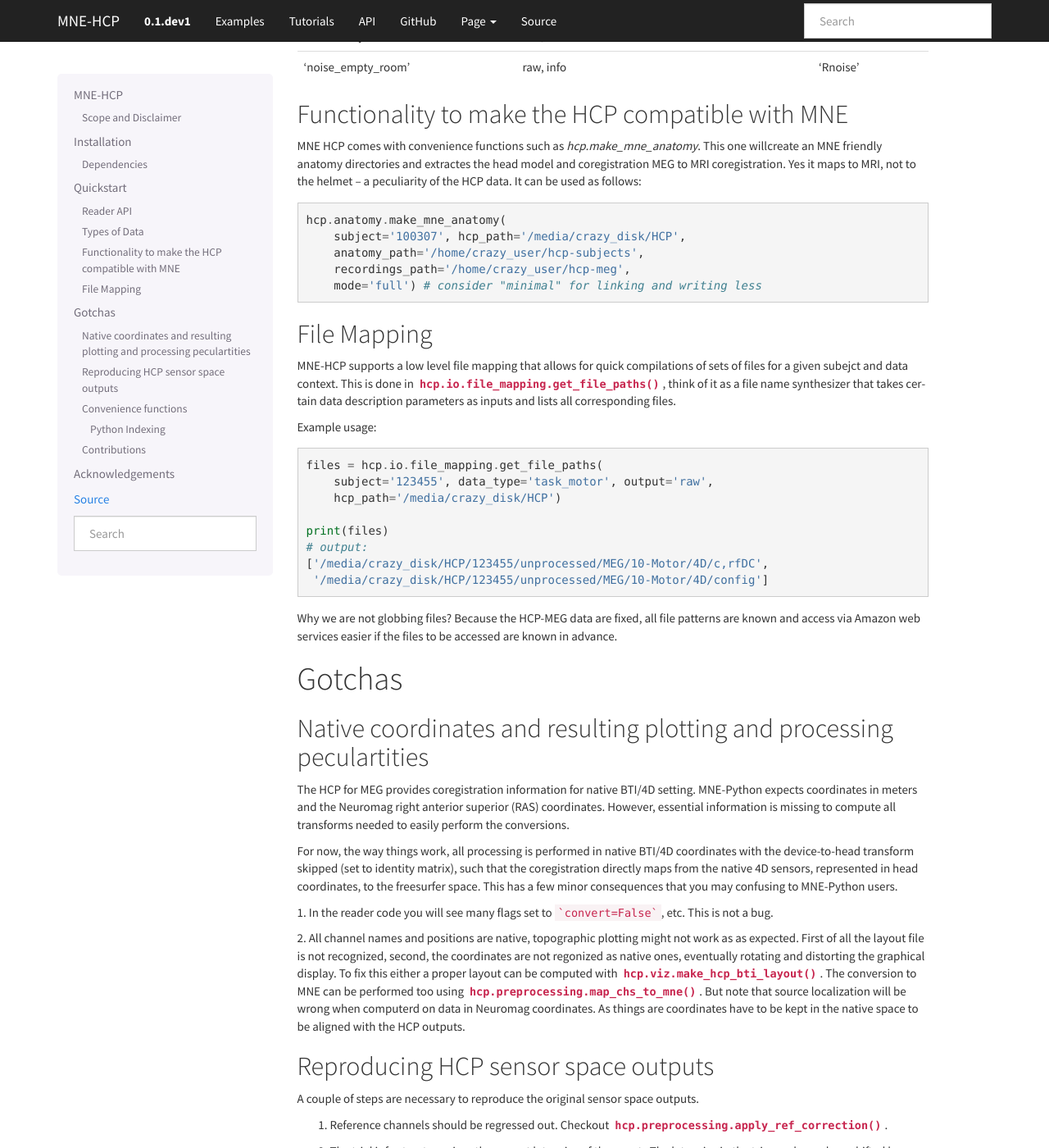
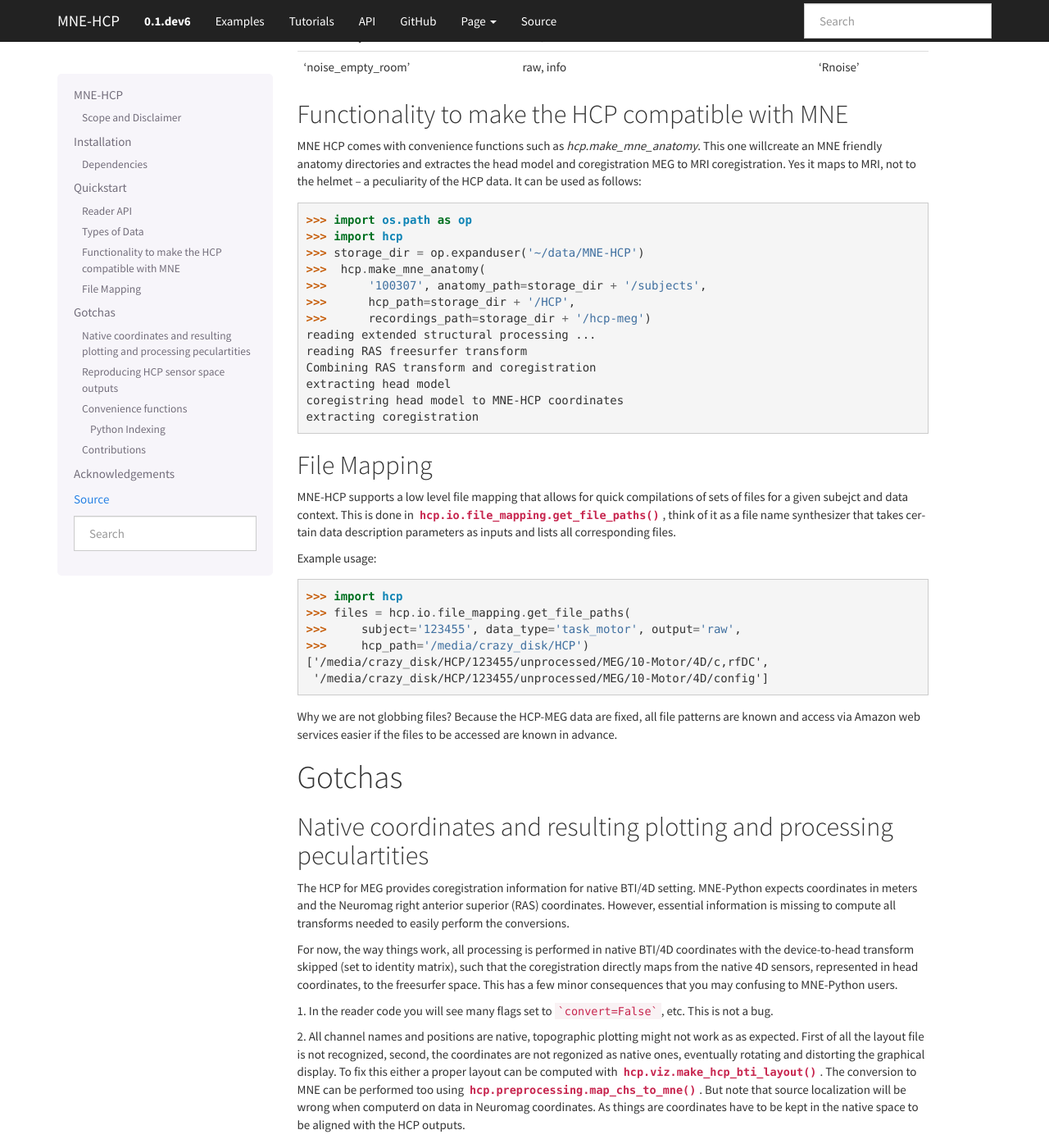
Before and after one commit to mne-tools/mne-hcp, a Sphinx documentation site: the page built from doc/index.rst, in a window 1280 px wide and 1400 px high, scrolled down 2061 px. Shown: the whole window at 82% size. Built offline with Sphinx 7.4.7, drawn with Linux system fonts in a browser that asks for light colours; some of the changed text lies outside the part shown.

```diff
--- a/doc/conf.py
+++ b/doc/conf.py
@@ -66,9 +66,9 @@ author = u'Denis A. Engemann'
 # built documents.
 #
 # The short X.Y version.
-version = u'0.1.dev1'
+version = u'0.1.dev6'
 # The full version, including alpha/beta/rc tags.
-release = u'0.1.dev1'
+release = u'0.1.dev6'
 
 # The language for content autogenerated by Sphinx. Refer to documentation
 # for a list of supported languages.
--- a/doc/index.rst
+++ b/doc/index.rst
@@ -67,10 +67,10 @@ command should produce the expected layout.
 
 .. code-block:: bash
 
-   for fname in $(ls *zip); do
-       echo unpacking $fname;
-       unzip -o $fname; rm $fname;
-   done
+   $ for fname in $(ls *zip); do
+   $    echo unpacking $fname;
+   $    unzip -o $fname; rm $fname;
+   $ done
 
 When files are downloaded using the amazon webserviced tools, e.g. `s3rcmd`,
 all should be fine.
@@ -132,11 +132,20 @@ It can be used as follows:
 
 .. code-block:: python
 
-   hcp.anatomy.make_mne_anatomy(
-       subject='100307', hcp_path='/media/crazy_disk/HCP',
-       anatomy_path='/home/crazy_user/hcp-subjects',
-       recordings_path='/home/crazy_user/hcp-meg',
-       mode='full') # consider "minimal" for linking and writing less
+   >>> import os.path as op
+   >>> import hcp
+   >>> storage_dir = op.expanduser('~/data/MNE-HCP')
+   >>>  hcp.make_mne_anatomy(
+   >>>      '100307', anatomy_path=storage_dir + '/subjects',
+   >>>      hcp_path=storage_dir + '/HCP',
+   >>>      recordings_path=storage_dir + '/hcp-meg')
+   reading extended structural processing ...
+   reading RAS freesurfer transform
+   Combining RAS transform and coregistration
+   extracting head model
+   coregistring head model to MNE-HCP coordinates
+   extracting coregistration
+
 
 File Mapping
 ------------
@@ -151,12 +160,10 @@ Example usage:
 
 .. code-block:: python
 
-   files = hcp.io.file_mapping.get_file_paths(
-       subject='123455', data_type='task_motor', output='raw',
-       hcp_path='/media/crazy_disk/HCP')
-
-   print(files)
-   # output:
+   >>> import hcp
+   >>> files = hcp.io.file_mapping.get_file_paths(
+   >>>     subject='123455', data_type='task_motor', output='raw',
+   >>>     hcp_path='/media/crazy_disk/HCP')
    ['/media/crazy_disk/HCP/123455/unprocessed/MEG/10-Motor/4D/c,rfDC',
     '/media/crazy_disk/HCP/123455/unprocessed/MEG/10-Motor/4D/config']
 
@@ -265,8 +272,10 @@ Contributions
 Acknowledgements
 ================
 
-This project is supported by the AWS Cloud Credits fo Research program.
-Thanks Alex Gramfort, Giorgos Michalareas, Eric Larson and Jan-Mathijs
-Schoffelen for discussions, inputs and help with finding the best way to map
-HCP data to the MNE world. Thanks Virginie van Wassenhove for supporting this
-project.
+This project is supported by the AWS Cloud Credits fo Research program and
+bu the ERC starting grant ERC StG 263584 issued to Virginie van Wassenhove.
+
+I acknowledge support by Alex Gramfort, Mainak Jas, Jona Sassenhagen, Giorgos Michalareas,
+Eric Larson, Danilo Bzdok, and Jan-Mathijs Schoffelen for discussions,
+inputs and help with finding the best way to map
+HCP data to the MNE world.
```
Also changed, not shown: other parts of doc/index.rst (+2 -2 lines), 2 other files.
